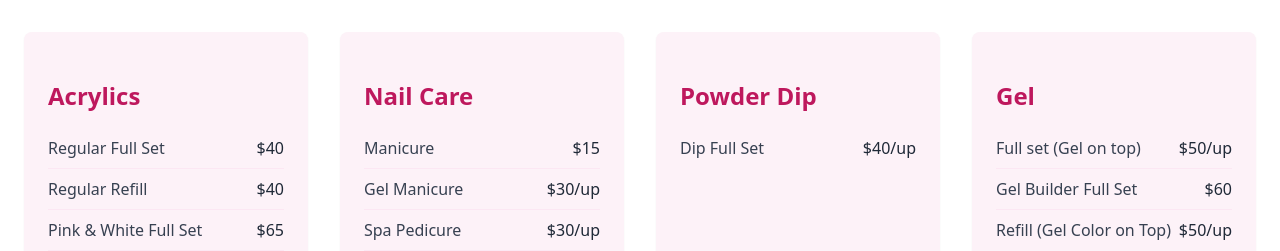
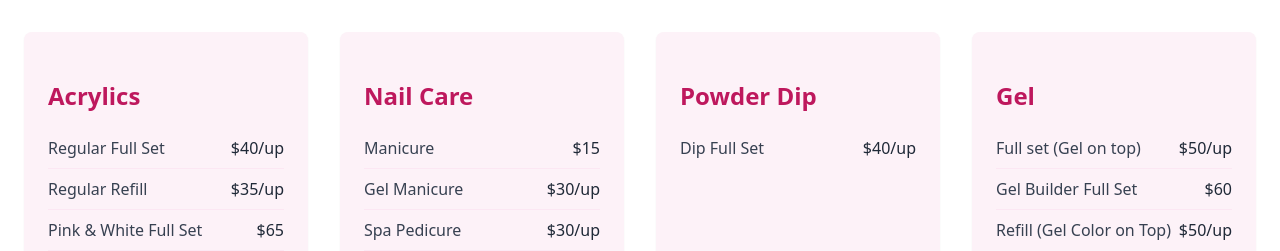
Before and after one commit to drewstake/fabulous-10-nails, a React (Create React App) app: page / in a window 1280 px wide. Shown: the part 800-1051 px from the top of the page. Built offline with nearby package versions, Linux system fonts and the light colour scheme.

Commit message:
Update Acrylics pricing (Regular Full Set and Refill) and finalize serviceMenu

```diff
--- a/src/data/serviceMenu.js
+++ b/src/data/serviceMenu.js
@@ -2,8 +2,8 @@ export const serviceMenu = [
   {
     category: "Acrylics",
     items: [
-      { name: "Regular Full Set", price: "$40" },
-      { name: "Regular Refill", price: "$40" },
+      { name: "Regular Full Set", price: "$40/up" }, // updated
+      { name: "Regular Refill", price: "$35/up" },    // updated
       { name: "Pink & White Full Set", price: "$65" },
       { name: "Pink & White Back Fill", price: "$55" },
       { name: "Pink Fill", price: "$40" },
@@ -63,7 +63,7 @@ export const serviceMenu = [
       { name: "Broken Nail Fix", price: "$6" },
       { name: "Nail Designs", price: "$4/up" },
       { name: "Paraffin for Hands/Feet", price: "$10" },
-      { name: "Cut Down", price: "$5/up" }, // updated from $3 to $5/up
+      { name: "Cut Down", price: "$5/up" },
     ],
   },
 ];
```
